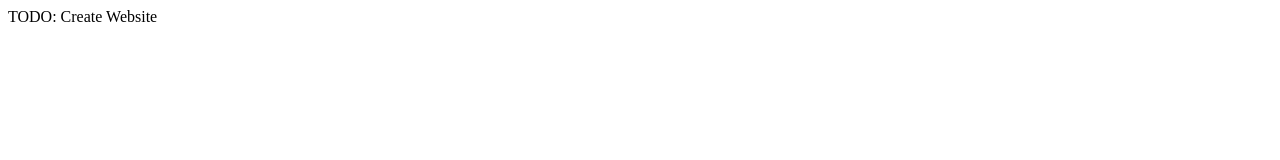
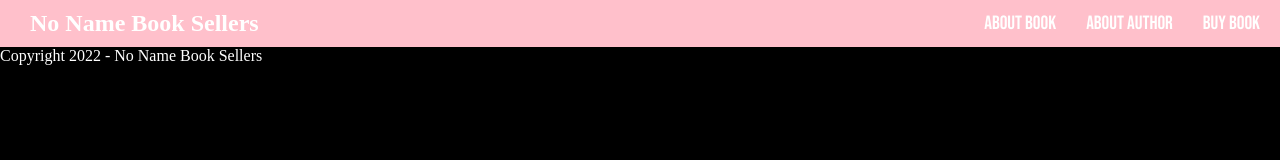
Before and after one commit to Wolfman13/WebJams, a plain HTML site: page 01/index.html in a window 1280 px wide. Drawn offline with Linux system fonts and the light colour scheme; a web font is replaced by a local one.

Commit message:
Added nav bar (that works!)

```diff
--- a/01/index.html
+++ b/01/index.html
@@ -7,9 +7,28 @@
 
     <link rel="stylesheet" href="style.css">
 
+    <!-- Fonts -->
+    <link rel="preconnect" href="https://fonts.googleapis.com">
+    <link rel="preconnect" href="https://fonts.gstatic.com" crossorigin>
+    <link href="https://fonts.googleapis.com/css2?family=Bebas+Neue&family=League+Gothic&family=Shadows+Into+Light+Two&display=swap" rel="stylesheet">
+
     <title>Awesome Book - No Name Book Sellers</title>
 </head>
 <body>
-    TODO: Create Website
+    <header class="navbar">
+        <h1>No Name Book Sellers</h1>
+        <div class="menu">
+            <li><a href="#about-book">About Book</a></li>
+            <li><a href="#about-author">About Author</a></li>
+            <li><a href="#buy-book">Buy Book</a></li>
+        </div>
+    </header>
+    <main>
+        <section></section>
+        <section id="about-book"></section>
+        <section id="about-author"></section>
+        <section id="buy-book"></section>
+    </main>
+    <footer>Copyright 2022 - No Name Book Sellers</footer>
 </body>
 </html>
--- a/01/style.css
+++ b/01/style.css
@@ -1 +1,45 @@
-/* TODO: Create CSS */
+body {
+    margin: 0;
+    padding: 0;
+    box-sizing: border-box;
+    background-color: black;
+    color: white;
+}
+
+.navbar {
+    display: flex;
+    align-items: center;
+    justify-content: space-between;
+    background-color: pink;
+    color: white;
+}
+
+.navbar h1 {
+    font-family: 'Shadows Into Light Two';
+    font-size: 1.5em;
+    margin: 10px 30px;
+}
+
+.menu {
+    display: flex;
+}
+
+.menu li {
+    list-style: none;
+    margin-right: 10px;
+    font-size: 1.2em;
+}
+
+.menu a {
+    text-decoration: none;
+    font-family: 'Bebas Neue';
+    color: white;
+    padding: 8px 10px;
+}
+
+.menu a:hover {
+    background-color: white;
+    border-radius: 15px;
+    color: black;
+
+}
```
Also changed, not shown: 1 other file.
